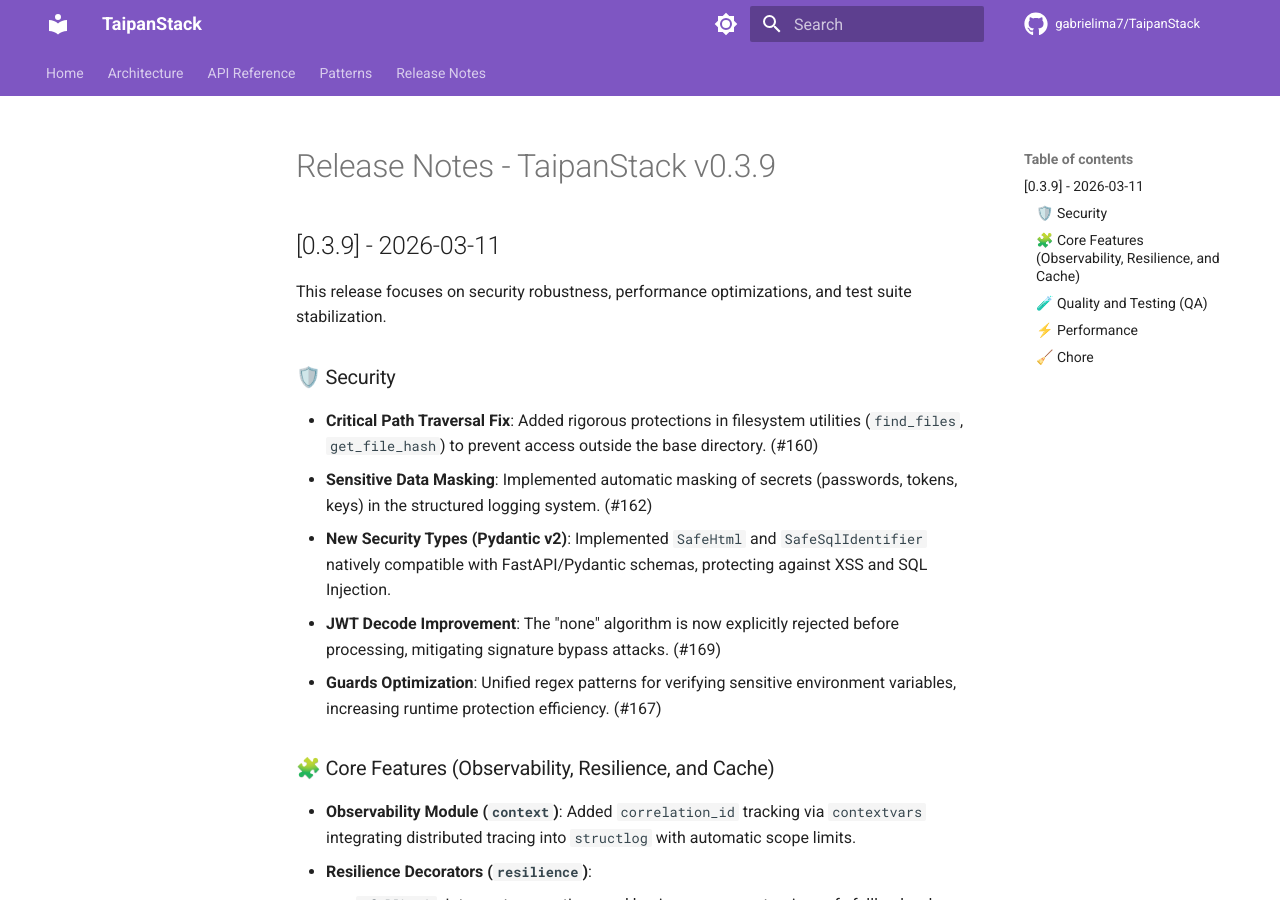
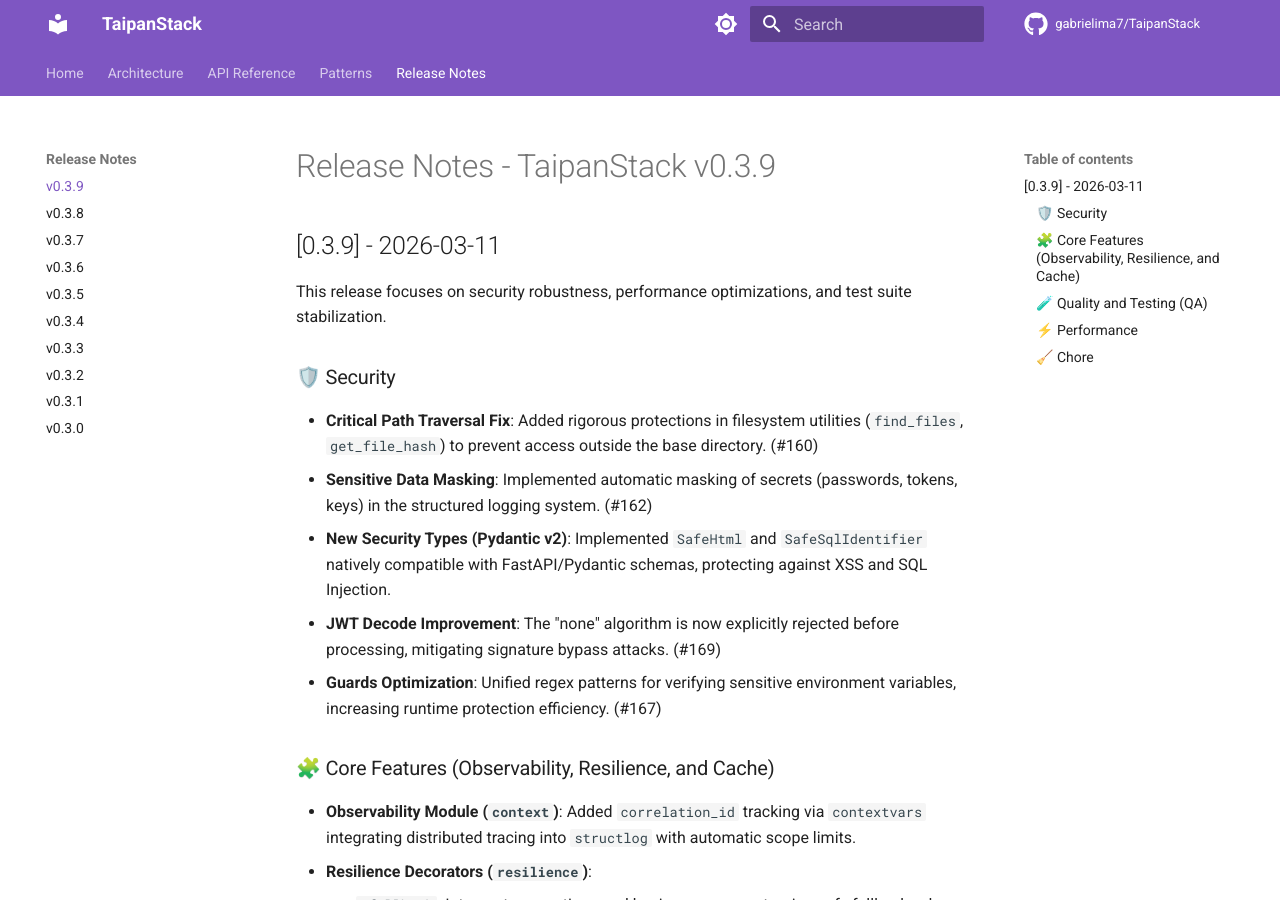
Before and after one commit to gabrielima7/TaipanStack, an MkDocs documentation site: the page built from docs/releases/v0.3.9.md, in a window 1280 px wide and 900 px high. Built offline with MkDocs 1.6.1 and Material for MkDocs 9.7.7, drawn with Linux system fonts in a browser that asks for light colours; comment, search, counter and statistics services are not loaded.

Commit message:
docs: add v0.3.9 release notes to site navigation

```diff
--- a/mkdocs.yml
+++ b/mkdocs.yml
@@ -103,6 +103,7 @@
   - Patterns:
       - Security Patterns: patterns/security.md
   - Release Notes:
+      - v0.3.9: releases/v0.3.9.md
       - v0.3.8: releases/v0.3.8.md
       - v0.3.7: releases/v0.3.7.md
       - v0.3.6: releases/v0.3.6.md
```
